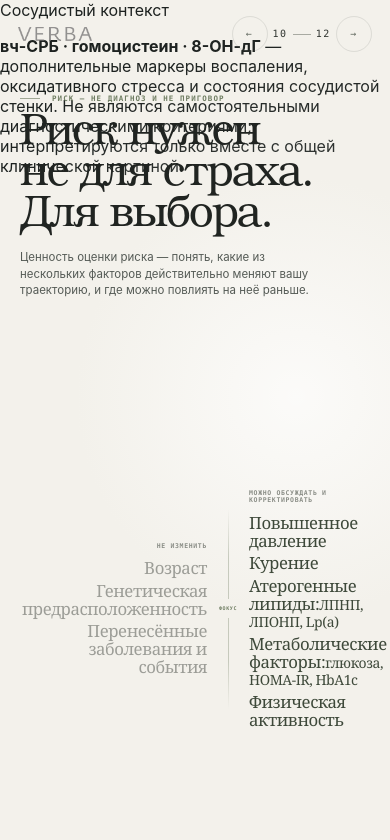
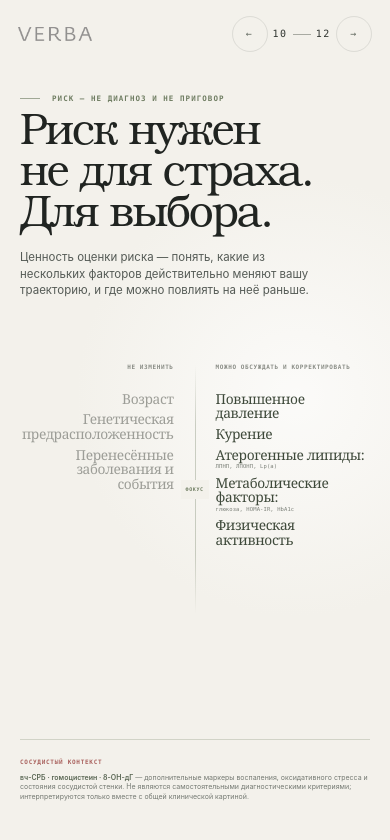
Before and after one commit to stepanMiller/verba-heart-lab, a Next.js app: page /choice in a window 390 px wide. Shown: the top 840 px of the page. Built offline with nearby package versions, Linux system fonts and the light colour scheme.

Commit message:
Adapt V2 title and risk scene for desktop and mobile

```diff
--- a/app/globals.css
+++ b/app/globals.css
@@ -1387,3 +1387,149 @@ h1 {
   .horizon-field, .score-stage, .diagnostic-console, .choice-balance { top: 60%; }
   .days-stage { top: 58%; }
 }
+
+
+/* V2 PowerPoint sync: expanded title credentials and risk detail. */
+.hero-speaker strong {
+  color: #303530;
+  font: 400 clamp(1rem, 1.15vw, 1.2rem)/1.25 "Iowan Old Style", "Baskerville", Georgia, serif;
+}
+
+.choice-balance {
+  top: 18%;
+  height: 60%;
+}
+.choice-fixed,
+.choice-action {
+  gap: clamp(6px, .85vw, 11px);
+}
+.choice-fixed span,
+.choice-action span {
+  margin-bottom: clamp(8px, 1.1vw, 16px);
+}
+.choice-fixed strong,
+.choice-action strong {
+  font-size: clamp(1.1rem, 1.62vw, 1.72rem);
+  line-height: 1.08;
+}
+.choice-action small {
+  display: block;
+  margin-top: 2px;
+  color: #7c8179;
+  font: 500 clamp(.55rem, .68vw, .68rem)/1.18 ui-monospace, SFMono-Regular, Menlo, monospace;
+  letter-spacing: .02em;
+}
+.choice-context {
+  position: absolute;
+  z-index: 3;
+  left: 4.8vw;
+  bottom: clamp(66px, 9vh, 102px);
+  width: min(52vw, 820px);
+  padding-top: 14px;
+  border-top: 1px solid rgba(111,125,98,.26);
+}
+.choice-context > span {
+  color: #a9615d;
+  font: 700 8px/1.2 ui-monospace, SFMono-Regular, Menlo, monospace;
+  letter-spacing: .12em;
+  text-transform: uppercase;
+}
+.choice-context p {
+  margin: 8px 0 0;
+  color: #747972;
+  font-size: clamp(.72rem, .92vw, .94rem);
+  line-height: 1.42;
+}
+.choice-context p strong {
+  color: #596653;
+  font-weight: 600;
+}
+
+@media (max-width: 640px) {
+  .hero-speaker {
+    gap: 3px;
+  }
+  .hero-speaker strong {
+    font-size: 13px;
+  }
+  .hero-speaker span {
+    font-size: 10px;
+  }
+  .hero-speaker b {
+    font-size: 7px;
+    line-height: 1.32;
+  }
+
+  .choice-balance {
+    top: 43%;
+    height: 30%;
+    opacity: 1;
+  }
+  .choice-fixed,
+  .choice-action {
+    justify-content: flex-start;
+    gap: 6px;
+  }
+  .choice-fixed span,
+  .choice-action span {
+    min-height: 18px;
+    margin-bottom: 5px;
+    font-size: 6px;
+  }
+  .choice-fixed strong,
+  .choice-action strong {
+    font-size: .86rem;
+    line-height: 1.06;
+  }
+  .choice-action small {
+    margin-top: 1px;
+    font-size: 5.5px;
+    line-height: 1.18;
+  }
+  .choice-divider i {
+    top: 1%;
+    bottom: 1%;
+  }
+  .choice-context {
+    left: 20px;
+    right: 20px;
+    bottom: 43px;
+    width: auto;
+    padding-top: 8px;
+  }
+  .choice-context > span {
+    font-size: 6px;
+  }
+  .choice-context p {
+    margin-top: 5px;
+    font-size: 7px;
+    line-height: 1.34;
+  }
+}
+
+@media (max-width: 640px) and (max-height: 720px) {
+  .choice-balance {
+    top: 43%;
+    height: 31%;
+  }
+  .choice-fixed,
+  .choice-action {
+    gap: 4px;
+  }
+  .choice-fixed strong,
+  .choice-action strong {
+    font-size: .74rem;
+  }
+  .choice-action small {
+    font-size: 5px;
+  }
+  .choice-context {
+    bottom: 38px;
+    padding-top: 6px;
+  }
+  .choice-context p {
+    margin-top: 4px;
+    font-size: 6.2px;
+    line-height: 1.28;
+  }
+}
```
